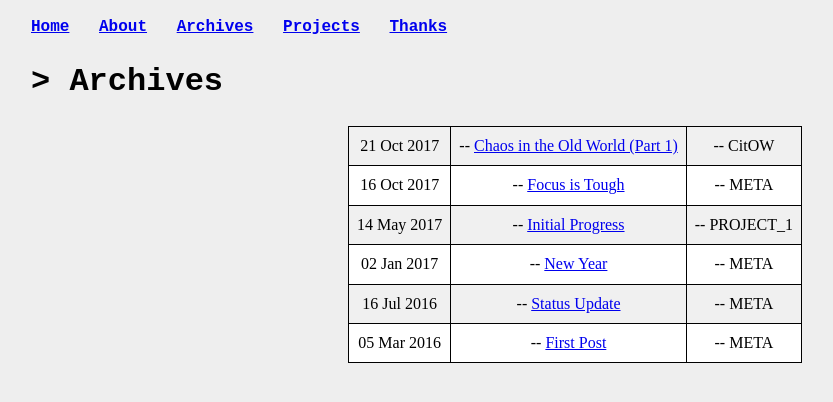
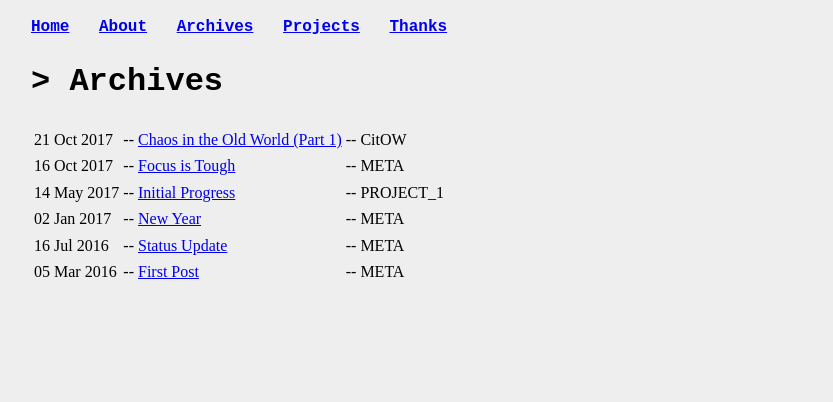
Before and after one commit to kmwilder/kmwilder.github.io, a Jekyll site: the page built from blog/index.html, in a window 1280 px wide. Shown: the top 402 px of the page, without its empty margins (65-898 px from the left). Built offline with Jekyll 4.4.1, drawn with Linux system fonts in a browser that asks for light colours.

Commit message:
Fix non-striped tables from being striped.

```diff
--- a/css/main.css
+++ b/css/main.css
@@ -50,7 +50,7 @@ ul.posts li {
     list-style: none;
 }
 
-table {
+table.striped {
     border-collapse: collapse;
     margin: 0 auto;
     margin-left: auto;
@@ -58,10 +58,10 @@ table {
     text-align: center;
     border: 1px solid black;
 }
-th, td { border: 1px solid black; padding: 8px; }
-th { background-color: #00FF00 }
-tr:nth-child(odd) { background-color: #f0f0f0 }
-tr:nth-child(even) { background-color: #FFFFFF }
+table.striped th, table.striped td { border: 1px solid black; padding: 8px; }
+table.striped th { background-color: #00FF00 }
+table.striped tr:nth-child(odd) { background-color: #f0f0f0 }
+table.striped tr:nth-child(even) { background-color: #FFFFFF }
 
 img {
     padding: 0;
```
Also changed, not shown: _posts/2017-10-21-citow.md (+1 -0 lines).
